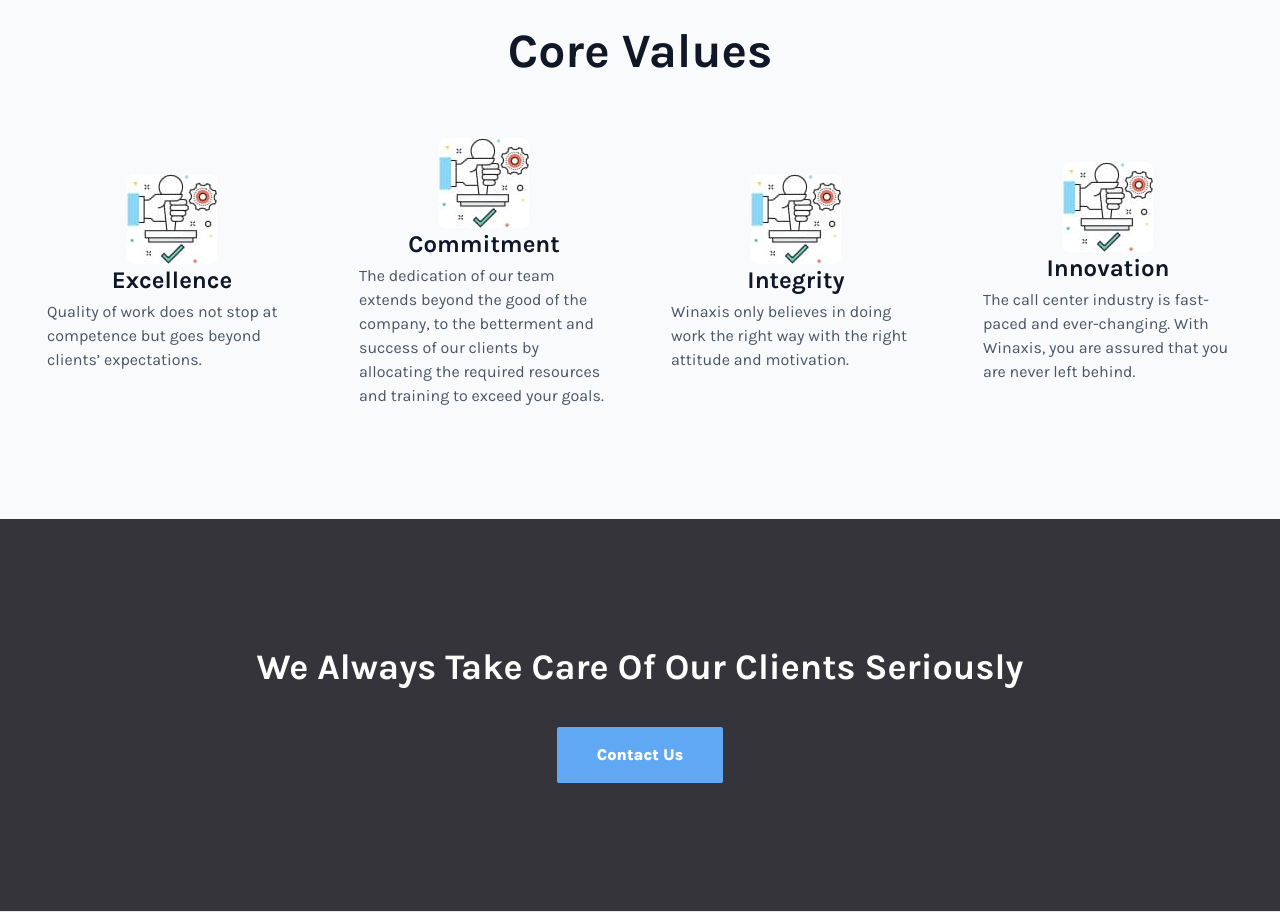
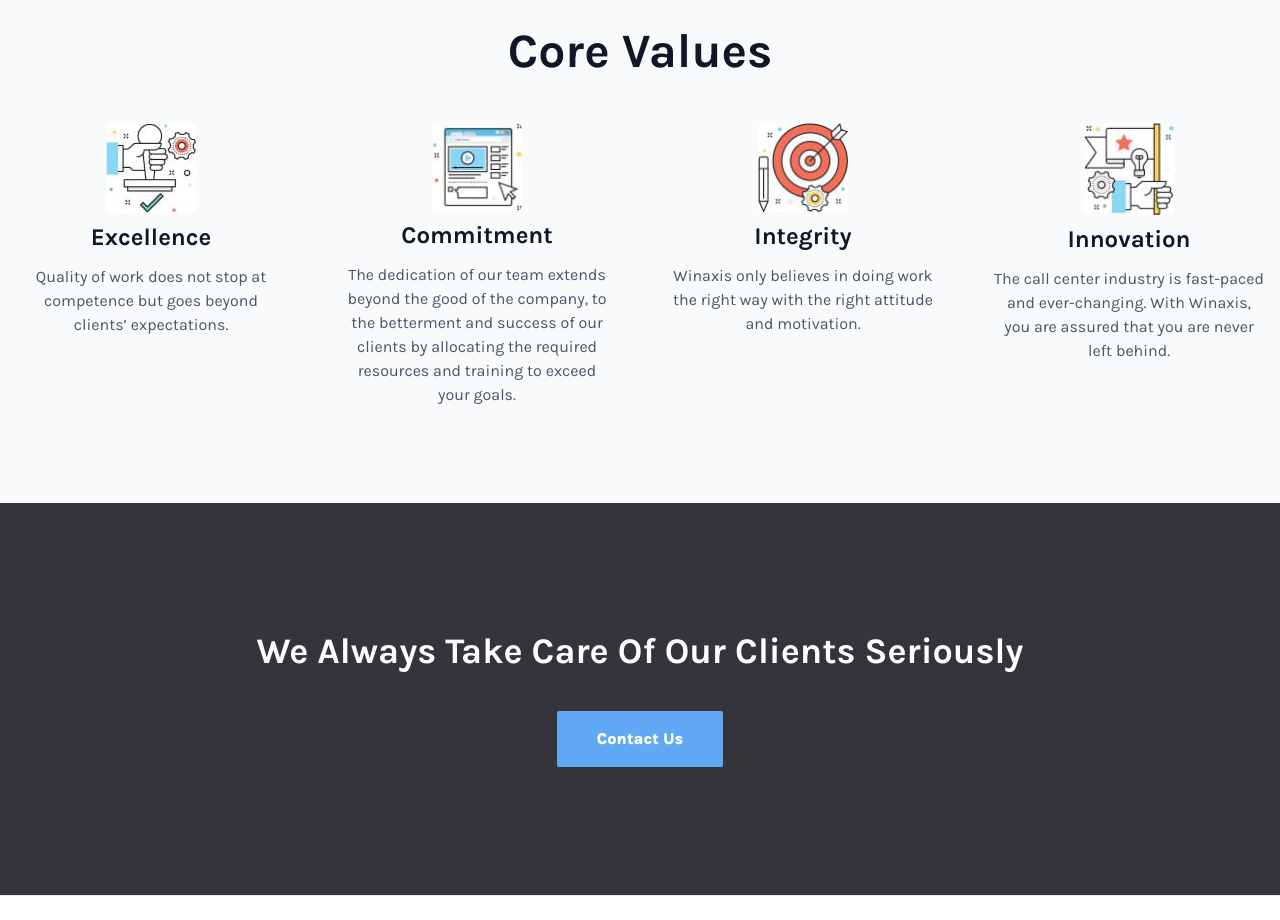
Before and after one commit to panchalumang789/amadeus-consultant, a Next.js app: page /about-us in a window 1280 px wide. Shown: the part 1100-2020 px from the top of the page. Built offline with nearby package versions, Linux system fonts and the light colour scheme.

Commit message:
fix about us core values section

```diff
--- a/app/about-us/page.tsx
+++ b/app/about-us/page.tsx
@@ -93,8 +93,8 @@ export default function AboutUs() {
           <h2 className="text-5xl font-bold text-center text-gray-900 mb-12">
             Core Values
           </h2>
-          <div className="flex flex-col xl:flex-row justify-center">
-            <div className="relative flex flex-col items-center justify-center w-[250px] h-[300px] mx-auto">
+          <div className="flex flex-col lg:flex-row gap-14 justify-center">
+            <div className="relative flex flex-col items-center justify-center lg:justify-start gap-2 w-[300px] mx-auto">
               <Image
                 src="/images/about-us/service-1-icon-1.jpg"
                 alt="Co-Founder"
@@ -106,14 +106,14 @@ export default function AboutUs() {
               <h3 className="text-2xl font-bold text-gray-900 mb-1">
                 Excellence
               </h3>
-              <p className="text-gray-600">
+              <p className="text-gray-600 text-center">
                 Quality of work does not stop at competence but goes beyond
                 clients’ expectations.
               </p>
             </div>
-            <div className="relative flex flex-col items-center justify-center w-[250px] h-[300px] mx-auto">
+            <div className="relative flex flex-col items-center justify-center lg:justify-start gap-2 w-[300px] mx-auto">
               <Image
-                src="/images/about-us/service-1-icon-1.jpg"
+                src="/images/about-us/service-1-icon-2.jpg"
                 alt="Co-Founder"
                 height={90}
                 width={90}
@@ -123,16 +123,16 @@ export default function AboutUs() {
               <h3 className="text-2xl font-bold text-gray-900 mb-1">
                 Commitment
               </h3>
-              <p className="text-gray-600">
+              <p className="text-gray-600 text-center">
                 The dedication of our team extends beyond the good of the
                 company, to the betterment and success of our clients by
                 allocating the required resources and training to exceed your
                 goals.
               </p>
             </div>
-            <div className="relative flex flex-col items-center justify-center w-[250px] h-[300px] mx-auto">
+            <div className="relative flex flex-col items-center justify-center lg:justify-start gap-2 w-[300px] mx-auto">
               <Image
-                src="/images/about-us/service-1-icon-1.jpg"
+                src="/images/about-us/service-1-icon-3.jpg"
                 alt="Co-Founder"
                 height={90}
                 width={90}
@@ -142,14 +142,14 @@ export default function AboutUs() {
               <h3 className="text-2xl font-bold text-gray-900 mb-1">
                 Integrity
               </h3>
-              <p className="text-gray-600">
+              <p className="text-gray-600 text-center">
                 Winaxis only believes in doing work the right way with the right
                 attitude and motivation.
               </p>
             </div>
-            <div className="relative flex flex-col items-center justify-center w-[250px] h-[300px] mx-auto">
+            <div className="relative flex flex-col items-center justify-center lg:justify-start gap-2 w-[300px] mx-auto">
               <Image
-                src="/images/about-us/service-1-icon-1.jpg"
+                src="/images/about-us/service-1-icon-4.jpg"
                 alt="Co-Founder"
                 height={90}
                 width={90}
@@ -159,7 +159,7 @@ export default function AboutUs() {
               <h3 className="text-2xl font-bold text-gray-900 mb-1">
                 Innovation
               </h3>
-              <p className="text-gray-600">
+              <p className="text-gray-600 text-center">
                 The call center industry is fast-paced and ever-changing. With
                 Winaxis, you are assured that you are never left behind.
               </p>
```
